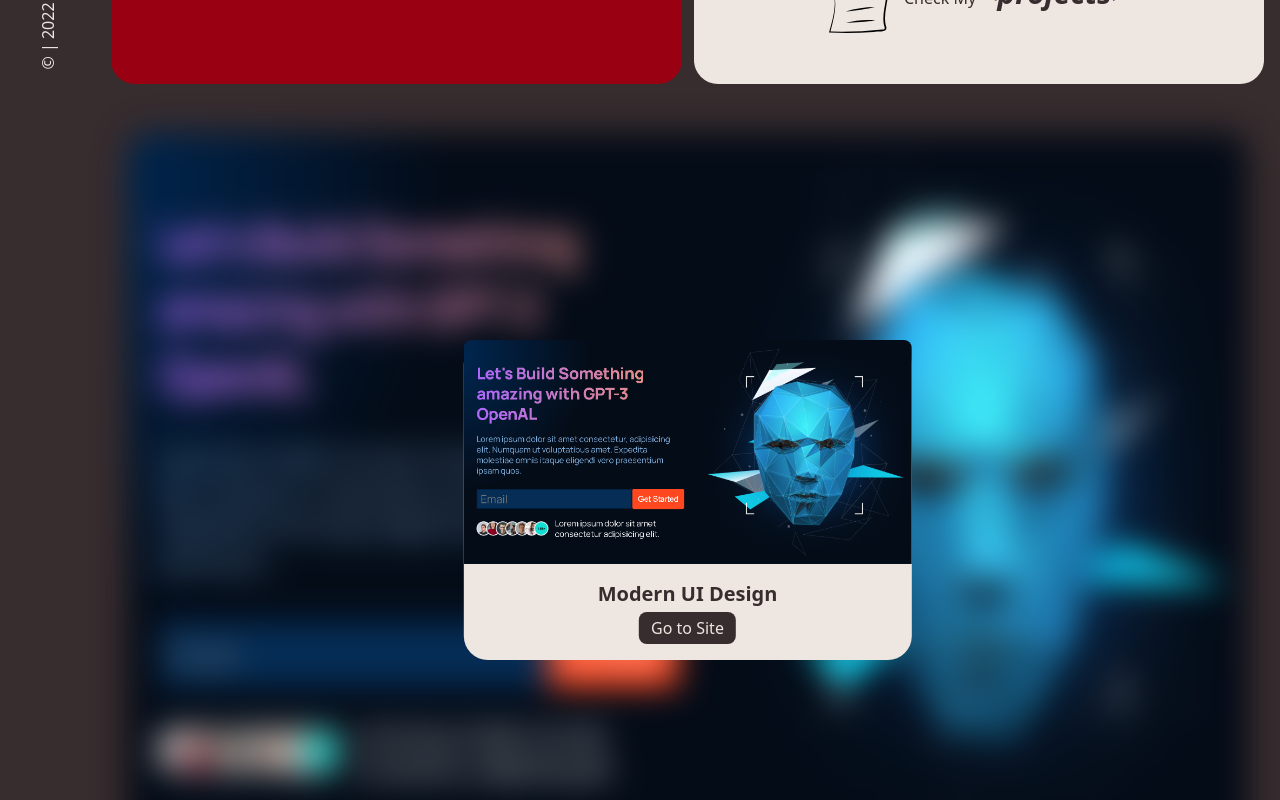
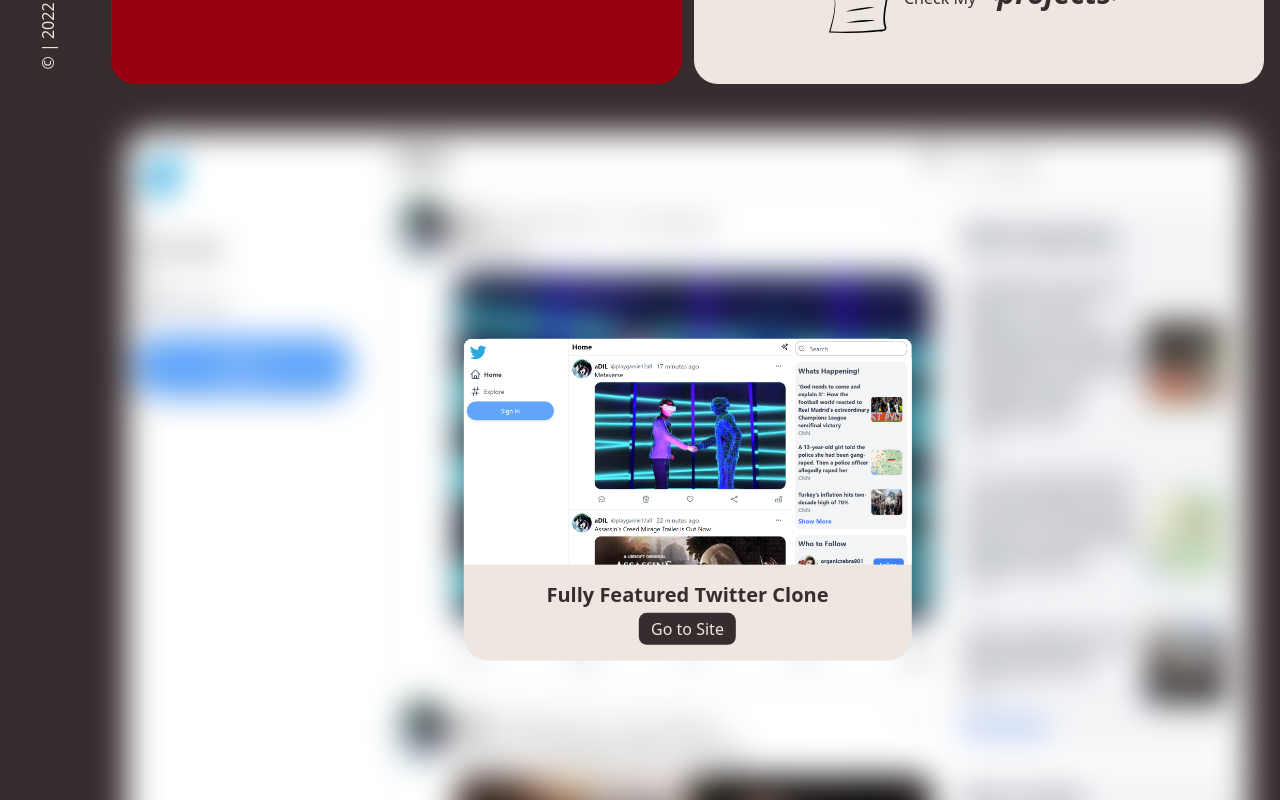
Before and after one commit to devadii/portfolio, a Next.js app: page / in a window 1280 px wide. Shown: the part 700-1500 px from the top of the page. Built offline with nearby package versions, Linux system fonts and the light colour scheme.

Commit message:
project links fix

```diff
--- a/components/Main.jsx
+++ b/components/Main.jsx
@@ -13,12 +13,19 @@
 
 const projects = [
   {
+    img: "project_a.png",
+    title: "Fully Featured Twitter Clone",
+    link: "https://twitter-codp.vercel.app/",
+  },
+  {
     img: "project_b.png",
     title: "Modern UI Design",
+    link: "https://sleepy-feynman-d4e84f.netlify.app/",
   },
   {
     img: "project_c.png",
     title: "E-Commerce Store",
+    link: "https://blissful-pare-6985bb.netlify.app/",
   },
 ];
 const Main = () => {
--- a/components/Projects.jsx
+++ b/components/Projects.jsx
@@ -1,3 +1,5 @@
+import Link from "next/link";
+
 const Projects = ({ type }) => {
   return (
     <div className="h-full w-full relative">
@@ -10,9 +12,11 @@
         </div>
         <div className="p-4 text-[#372c2e] flex flex-col items-center justify-center">
           <p className="text-xl font-bold mb-1">{type.title}</p>
-          <button className="px-3 py-1 rounded-lg bg-[#372c2e] text-[#eee7e1]">
-            Go to Site
-          </button>
+          <Link href={type.link} target="_blank">
+            <button className="px-3 py-1 rounded-lg bg-[#372c2e] text-[#eee7e1]">
+              Go to Site
+            </button>
+          </Link>
         </div>
       </div>
     </div>
--- a/components/Sidebar.jsx
+++ b/components/Sidebar.jsx
@@ -5,13 +5,16 @@
   return (
     <div className="lg:fixed px-4 py-4 lg:py-8 lg:h-screen lg:w-[95px] flex lg:flex-col items-center justify-between text-[#eee7e1] ">
       <div className="flex lg:flex-col items-center justify-between w-[20%] lg:h-[20%]">
-        <a href="" className="lg:-rotate-90">
+        <a href="https://github.com/devadii" className="lg:-rotate-90">
           <GitHubIcon />
         </a>
         <a href="mailto:someone@yoursite.com" className="lg:-rotate-90">
           <EmailIcon />
         </a>
-        <a href="" className="lg:-rotate-90">
+        <a
+          href="https://www.upwork.com/freelancers/~01bf619885f5ce0646?viewMode=1"
+          className="lg:-rotate-90"
+        >
           <p className="font-extrabold">Up</p>
         </a>
       </div>
```
Also changed, not shown: public/project_a.png (added).
